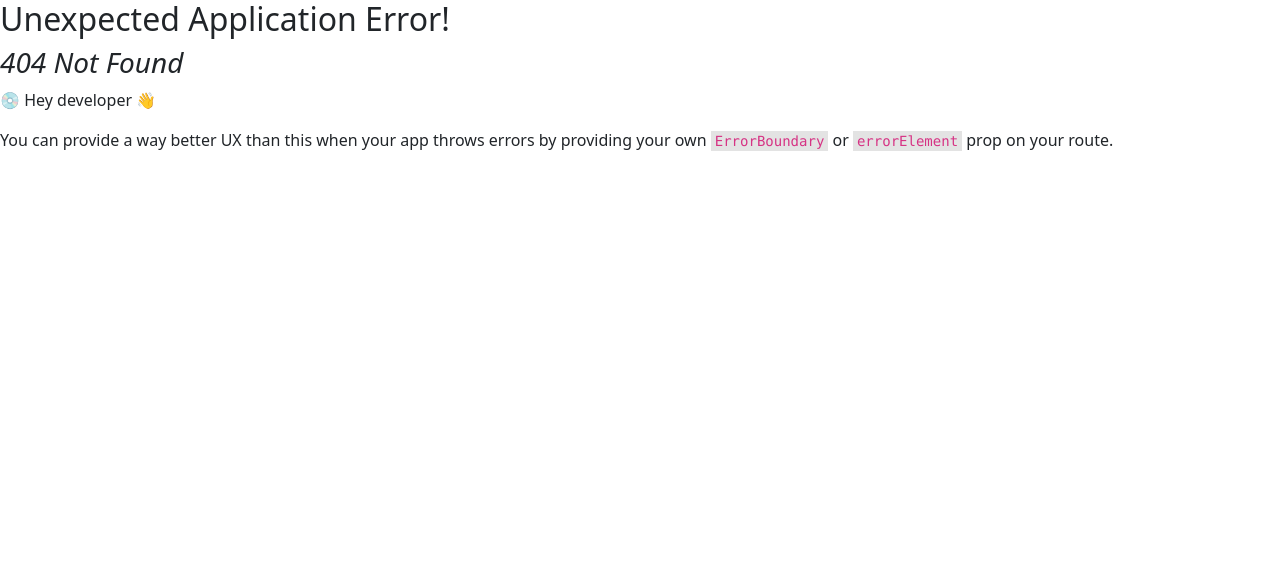
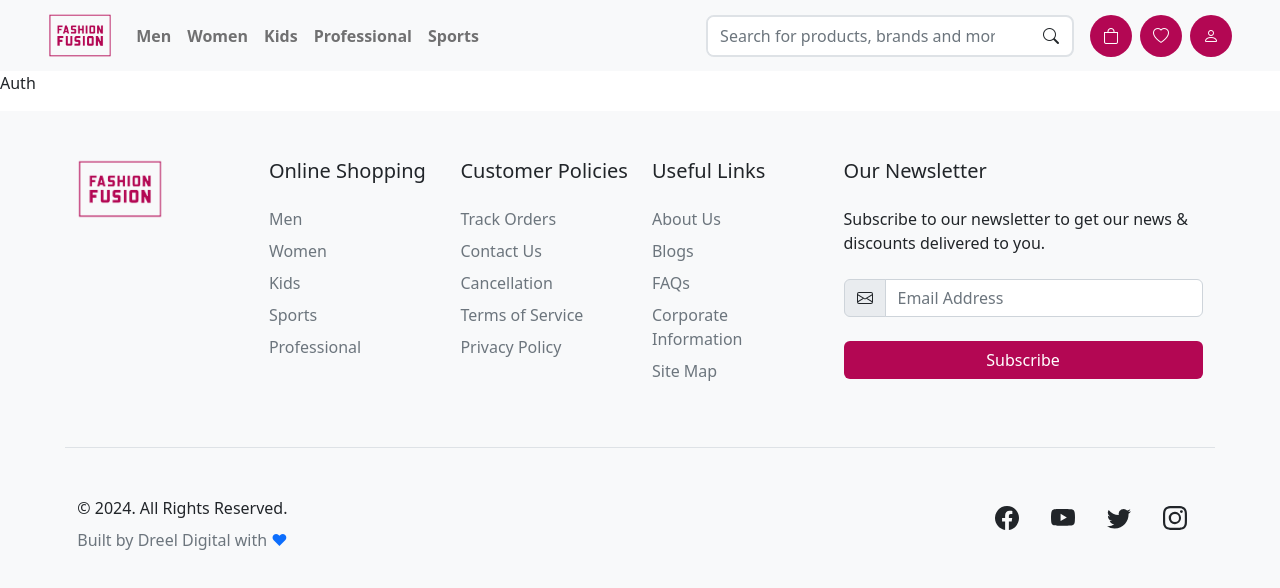
Before and after one commit to DEV-AK-Singh/Fashion-Fusion, a React (Create React App) app: page /auth in a window 1280 px wide. Before the commit this address had no page. Shown: the top 588 px of the page. Built offline with nearby package versions, Linux system fonts and the light colour scheme.

Commit message:
task assigned

```diff
--- a/public/index.html
+++ b/public/index.html
@@ -10,6 +10,7 @@
     <link rel="manifest" href="%PUBLIC_URL%/manifest.json" />
     <link href="https://cdn.jsdelivr.net/npm/bootstrap@5.2.3/dist/css/bootstrap.min.css" rel="stylesheet" integrity="sha384-rbsA2VBKQhggwzxH7pPCaAqO46MgnOM80zW1RWuH61DGLwZJEdK2Kadq2F9CUG65" crossorigin="anonymous">
     <script src="https://cdn.jsdelivr.net/npm/bootstrap@5.2.3/dist/js/bootstrap.bundle.min.js" integrity="sha384-kenU1KFdBIe4zVF0s0G1M5b4hcpxyD9F7jL+jjXkk+Q2h455rYXK/7HAuoJl+0I4" crossorigin="anonymous"></script>
+    <link rel="stylesheet" href="https://cdn.jsdelivr.net/npm/bootstrap-icons@1.11.1/font/bootstrap-icons.css" integrity="sha384-4LISF5TTJX/fLmGSxO53rV4miRxdg84mZsxmO8Rx5jGtp/LbrixFETvWa5a6sESd" crossorigin="anonymous">
     <title>Fashion Fusion</title>
   </head>
   <body>
--- a/src/index.js
+++ b/src/index.js
@@ -20,6 +20,7 @@ import Contact from './pages/Contact';
 import Cancellation from './pages/Cancellation';
 import TermsService from './pages/TermsService';
 import PrivacyPolicy from './pages/PrivacyPolicy';
+import Auth from './pages/Auth';
 
 const router = createBrowserRouter([
   {
@@ -29,6 +30,10 @@ const router = createBrowserRouter([
       {
         path:'/',
         element:<HomePage/>
+      },
+      {
+        path:'/auth',
+        element:<Auth/>
       },
       {
         path:'/category/:slug',
--- /dev/null
+++ b/src/pages/Auth.jsx
@@ -0,0 +1,8 @@
+import React from 'react'
+
+export default function Auth() {
+  return (
+    // Deepank
+    <div>Auth</div>
+  )
+}
--- a/src/pages/Category.jsx
+++ b/src/pages/Category.jsx
@@ -2,6 +2,7 @@ import React from 'react'
 
 export default function Category() {
   return (
+    // Priyanshu
     <div>Category</div>
   )
 }
--- a/src/pages/Profile.jsx
+++ b/src/pages/Profile.jsx
@@ -2,6 +2,7 @@ import React from 'react'
 
 export default function Profile() {
   return (
+    // John
     <div>Profile</div>
   )
 }
```
